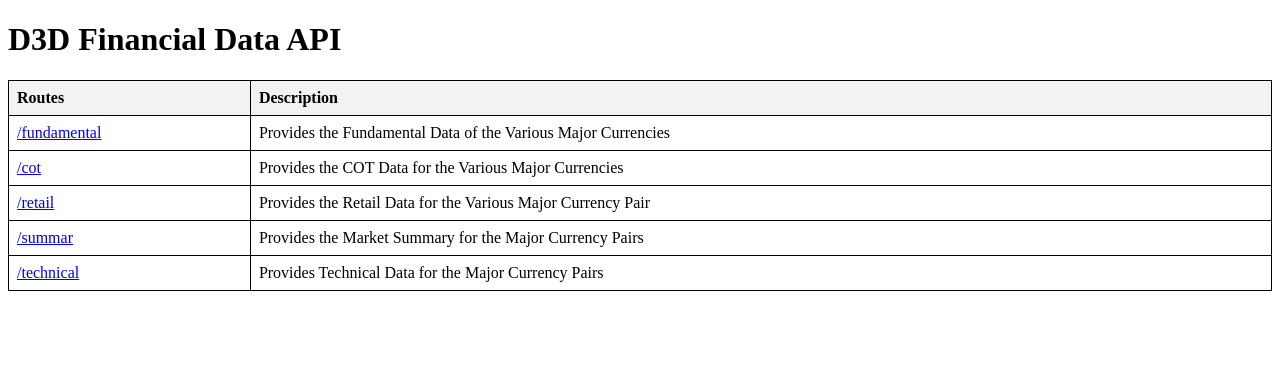
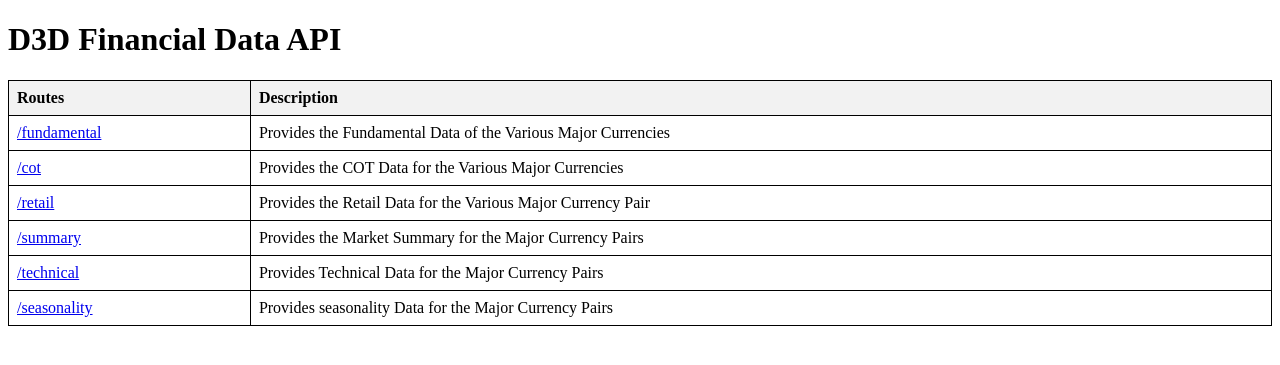
Before and after one commit to dedsecrattle/D3D-Financial-Data-API, a Flask app: page / in a window 1280 px wide. Shown: the top 365 px of the page. Run offline with Flask 2, Linux system fonts and the light colour scheme.

Commit message:
Update index.html

```diff
--- a/templates/index.html
+++ b/templates/index.html
@@ -41,13 +41,17 @@
         <td>Provides the Retail Data for the Various Major Currency Pair</td>
       </tr>
       <tr>
-        <td><a href="/summary">/summar</a></td>
+        <td><a href="/init">/summary</a></td>
         <td>Provides the Market Summary for the Major Currency Pairs</td>
       </tr>
       <tr>
         <td><a href="/technical">/technical</a></td>
         <td>Provides Technical Data for the Major Currency Pairs</td>
       </tr>
+      <tr>
+        <td><a href="/seasonality">/seasonality</a></td>
+        <td>Provides seasonality Data for the Major Currency Pairs</td>
+      </tr>
     </tbody>
   </table>
 </body>
```
